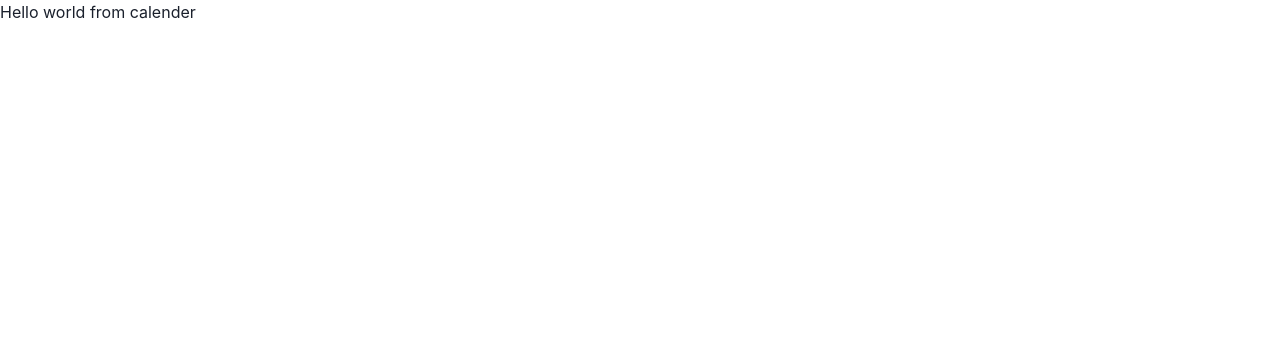
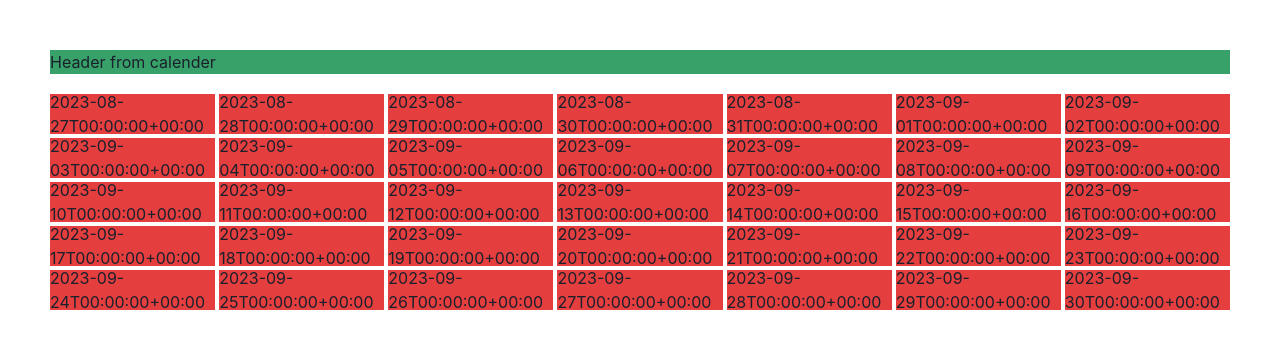
Before and after one commit to Meenachinmay/react-calender-view-chakraui, a React (Vite) app: page / in a window 1280 px wide. Shown: the top 348 px of the page. Built offline with nearby package versions, Linux system fonts and the light colour scheme.

Commit message:
added calender basic login and now rendering calender for a given month

```diff
--- a/package.json
+++ b/package.json
@@ -13,6 +13,7 @@
     "@chakra-ui/react": "^2.8.1",
     "@emotion/react": "^11.11.1",
     "@emotion/styled": "^11.11.0",
+    "dayjs": "^1.11.10",
     "framer-motion": "^10.16.4",
     "react": "^18.2.0",
     "react-dom": "^18.2.0"
--- a/src/components/Calender.tsx
+++ b/src/components/Calender.tsx
@@ -1,12 +1,24 @@
-import React from 'react';
-import { Flex, Text } from '@chakra-ui/react'
+import React, { useState } from "react";
+import { Flex, Text } from "@chakra-ui/react";
 
-const Calender:React.FC = () => {
+import { getMonth } from "../utils";
+import CalenderHeader from "./CalenderHeader";
+import Month from "./Month";
+import dayjs from "dayjs";
+
+const Calender: React.FC = () => {
+  const [currentMonth, setCurrentMonth] = useState<dayjs.Dayjs[][]>(getMonth());
+
   return (
-    <Flex>
-    <Text>Hello world from calender</Text>
-    </Flex>
-  )
-}
+    <>
+      <Flex width={"full"} gap={'5'} height={"100vh"} flexDir={"column"} padding={'50px'}>
+        <CalenderHeader />
+        <Flex width={'100%'} gap={'5'}>
+          <Month month={currentMonth} />
+        </Flex>
+      </Flex>
+    </>
+  );
+};
 
 export default Calender;
--- /dev/null
+++ b/src/components/CalenderHeader.tsx
@@ -0,0 +1,12 @@
+import React from 'react';
+import { Flex, Text } from '@chakra-ui/react';
+
+const CalenderHeader:React.FC = () => {
+  return (
+    <Flex width={'full'} bg={'green.500'}>
+      <Text>Header from calender</Text>
+    </Flex>
+  )
+}
+
+export default CalenderHeader;
--- /dev/null
+++ b/src/components/Day.tsx
@@ -0,0 +1,23 @@
+import React from "react";
+import { Flex } from '@chakra-ui/react';
+import dayjs from "dayjs";
+
+interface DayProps {
+    day: dayjs.Dayjs,
+}
+
+const Day: React.FC<DayProps> = ({ day }) => {
+  return (
+    <Flex
+      width={"full"}
+      height={"10"}
+      bg={"red.500"}
+      alignItems={"center"}
+      justifyContent={"center"}
+    >
+      {day.format()}
+    </Flex>
+  );
+};
+
+export default Day;
--- /dev/null
+++ b/src/components/Month.tsx
@@ -0,0 +1,28 @@
+import { Box, Center, Flex, Grid, GridItem } from "@chakra-ui/react";
+import dayjs from "dayjs";
+import React from "react";
+import Day from "./Day";
+
+interface MonthProps {
+  month: dayjs.Dayjs[][];
+}
+
+const Month: React.FC<MonthProps> = ({ month }) => {
+  return (
+    <>
+      <Flex width={'full'}>
+        <Grid templateColumns="repeat(7, 1fr)" gap={1}>
+          {month.map((row, i) => (
+            <React.Fragment key={i}>
+              {row.map((day, index) => (
+                <Day day={day} key={index} />
+              ))}
+            </React.Fragment>
+          ))}
+        </Grid>
+      </Flex>
+    </>
+  );
+};
+
+export default Month;
--- /dev/null
+++ b/src/utils.ts
@@ -0,0 +1,18 @@
+import dayjs from "dayjs";
+
+export function getMonth(month = dayjs().month()) {
+  const year = dayjs().year()
+
+  const firstDayOfTheMonth = dayjs(new Date(year, month, 1)).day();
+
+  let currentMonthCount = 0 - firstDayOfTheMonth;
+
+  const daysMatrix = new Array(5).fill([]).map(() => {
+    return new Array(7).fill(null).map(() => {
+      currentMonthCount++;
+      return dayjs(new Date(year, month, currentMonthCount));
+    })
+  })
+
+  return daysMatrix;
+}
```
Also changed, not shown: src/components/Sidebar.tsx (added, +14 -0 lines), 2 other files (tests, documents, lock files or other folders).
